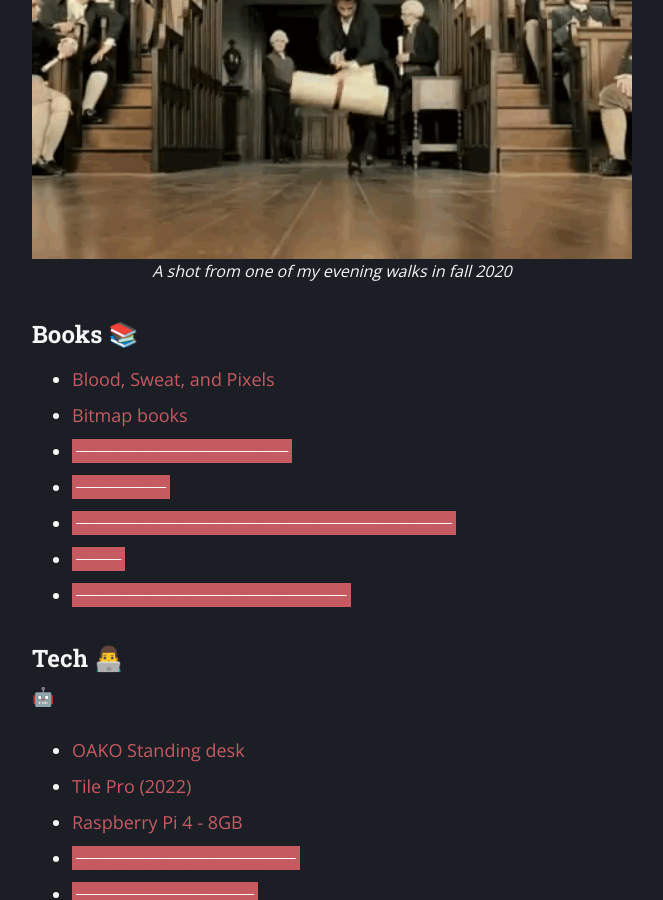
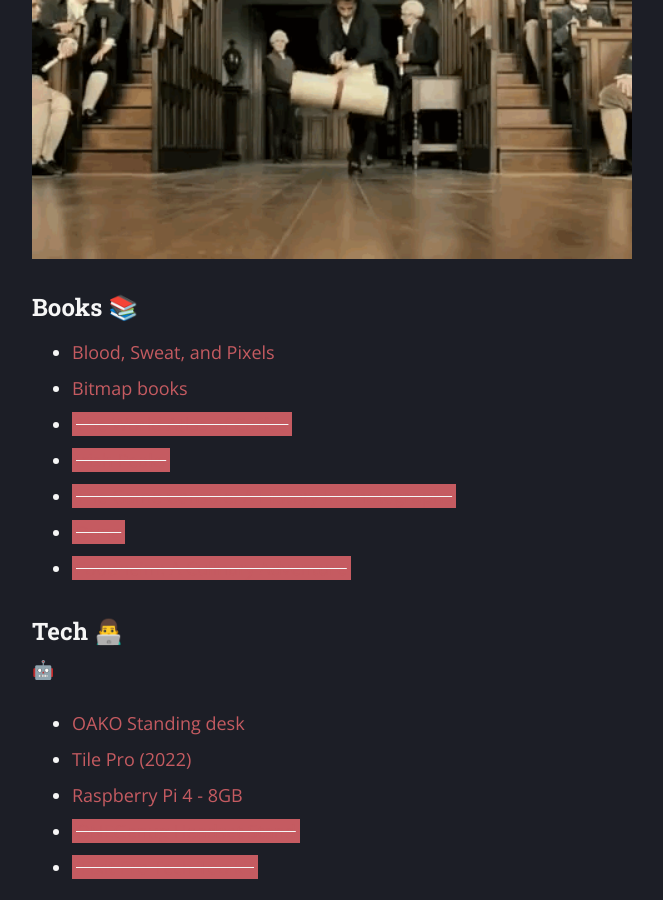
Before and after one commit to ragebflame/ragebflame.github.io, a Jekyll site: the page built from wishlist/index.md, in a window 1280 px wide and 900 px high, scrolled down 464 px. Shown: the whole window, without its empty margins (308-971 px from the left). Built offline with Jekyll 4.4.1, drawn with Linux system fonts in a browser that asks for light colours.

Commit message:
Update index.md

```diff
--- a/wishlist/index.md
+++ b/wishlist/index.md
@@ -10,7 +10,7 @@
 
 💫*Last updated: 04/01/2022*
 
-{% include figure.html url="wishlist.webp" alt="The list" caption="A shot from one of my evening walks in fall 2020" %}
+{% include figure.html url="wishlist.webp" alt="The list" caption="" %}
 
 ### Books 📚
 
```
